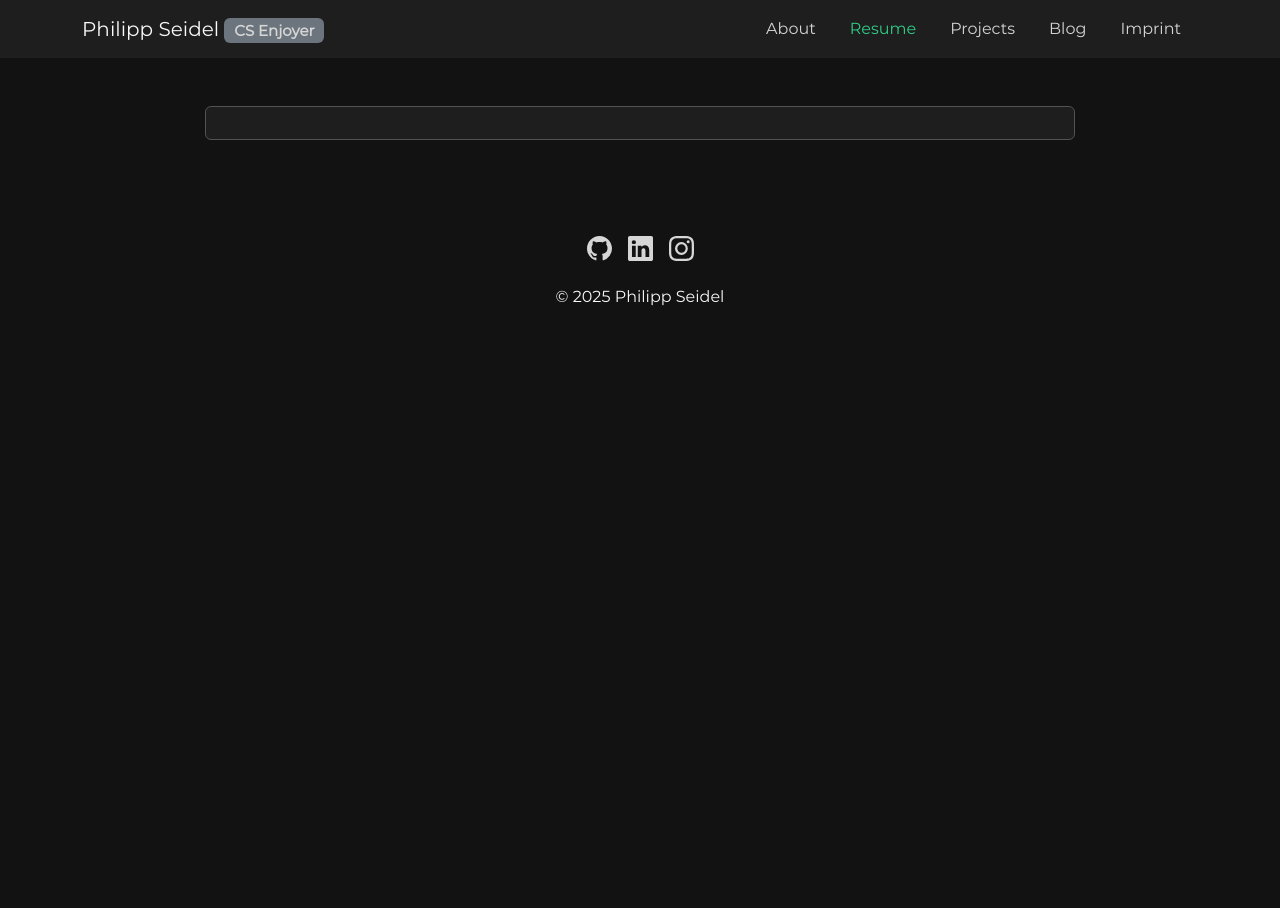
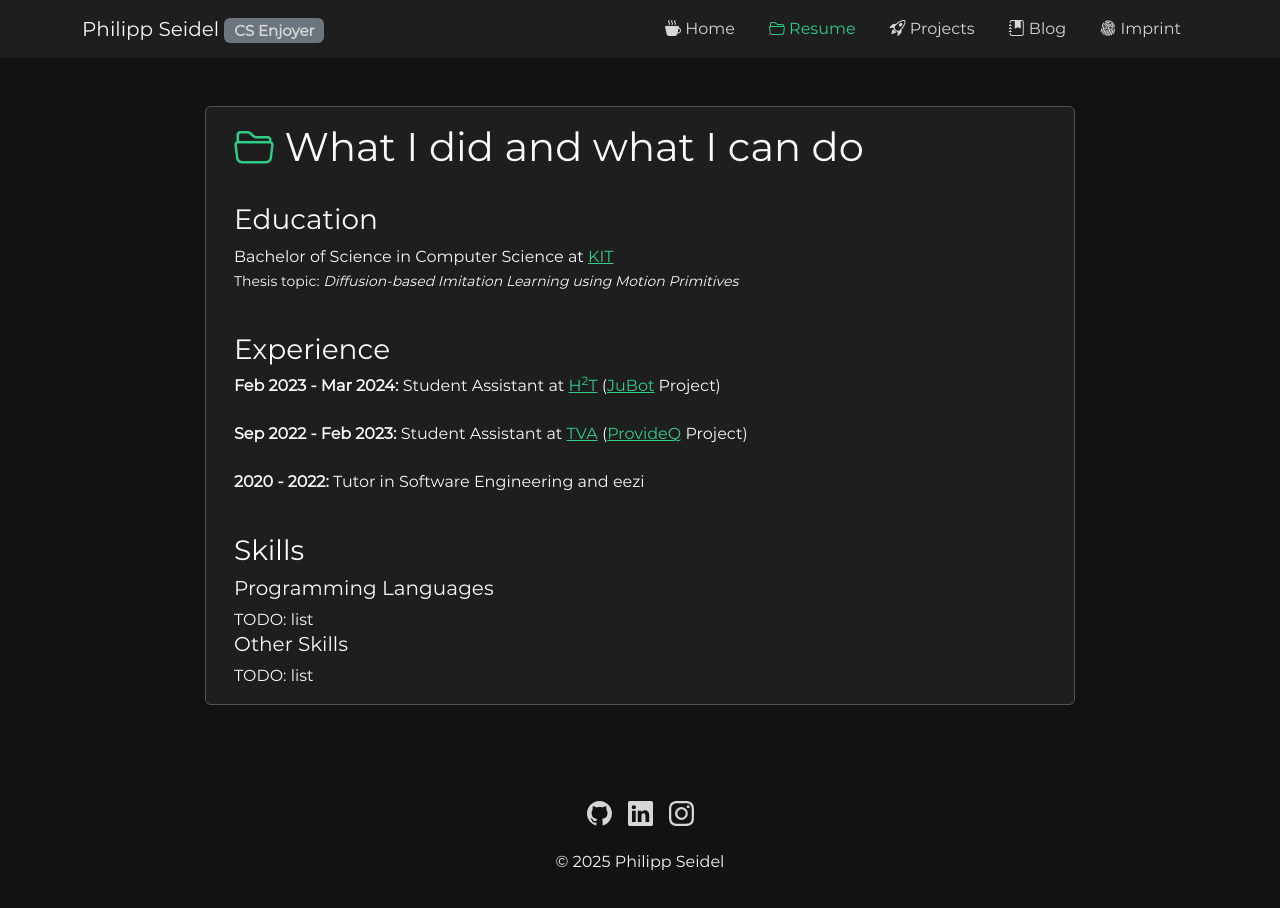
Before and after one commit to PhilippSeidel/philippseidel.github.io, a React (Create React App) app in the folder frontend/: page /resume in a window 1280 px wide. Shown: the top 908 px of the page. Before the commit the page ends 800 px from the top, so only its background shows below. Built offline with nearby package versions, Linux system fonts and the light colour scheme.

Commit message:
added first version of resume page

```diff
--- a/frontend/package.json
+++ b/frontend/package.json
@@ -4,6 +4,7 @@
   "private": true,
   "dependencies": {
     "bootstrap": "^5.3.3",
+    "bootstrap-icons": "^1.11.3",
     "react": "^19.0.0",
     "react-dom": "^19.0.0",
     "react-router-dom": "^7.1.1",
--- a/frontend/src/App.css
+++ b/frontend/src/App.css
@@ -34,3 +34,12 @@ h1, h2, h3, h4, h5, h6 {
 p {
   color: var(--text-dark);
 }
+
+.bi {
+  color: var(--highlight-dark);
+}
+
+
+.bi-github, .bi-linkedin, .bi-instagram {
+  color: var(--text-alt-dark);
+}
--- a/frontend/src/App.tsx
+++ b/frontend/src/App.tsx
@@ -4,6 +4,7 @@ import { BrowserRouter as Router, Routes, Route } from 'react-router-dom';
 import Layout from './components/Layout';
 import Home from './pages/Home';
 import Imprint from './pages/Imprint';
+import Resume from './pages/Resume';
 
 const App: React.FC = () => {
   return (
@@ -11,6 +12,7 @@ const App: React.FC = () => {
       <Layout>
         <Routes>
           <Route path="/" element={<Home />} />
+          <Route path="/resume" element={<Resume />} />
           <Route path="/imprint" element={<Imprint />} />
           {/* Add more routes here */}
         </Routes>
--- a/frontend/src/components/Footer.css
+++ b/frontend/src/components/Footer.css
@@ -1 +1,8 @@
 @import '../App.css';
+
+.p-2 {
+    a {
+        color: var(--text-alt-dark);
+        text-decoration: none;
+    }
+}
--- a/frontend/src/components/Footer.tsx
+++ b/frontend/src/components/Footer.tsx
@@ -5,21 +5,21 @@ function Footer() {
   return (
     <footer className="bg-gray-800 text-black p-4 mt-8">
       <div className="container d-flex justify-content-center align-items-center p-3">
-        <div className="p-2">
+        <div className="p-2 text-center">
           <a href='https://github.com/PhilippSeidel'>
             <svg xmlns="http://www.w3.org/2000/svg" width="25" height="25" fill="currentColor" className="bi bi-github" viewBox="0 0 16 16">
               <path d="M8 0C3.58 0 0 3.58 0 8c0 3.54 2.29 6.53 5.47 7.59.4.07.55-.17.55-.38 0-.19-.01-.82-.01-1.49-2.01.37-2.53-.49-2.69-.94-.09-.23-.48-.94-.82-1.13-.28-.15-.68-.52-.01-.53.63-.01 1.08.58 1.23.82.72 1.21 1.87.87 2.33.66.07-.52.28-.87.51-1.07-1.78-.2-3.64-.89-3.64-3.95 0-.87.31-1.59.82-2.15-.08-.2-.36-1.02.08-2.12 0 0 .67-.21 2.2.82.64-.18 1.32-.27 2-.27s1.36.09 2 .27c1.53-1.04 2.2-.82 2.2-.82.44 1.1.16 1.92.08 2.12.51.56.82 1.27.82 2.15 0 3.07-1.87 3.75-3.65 3.95.29.25.54.73.54 1.48 0 1.07-.01 1.93-.01 2.2 0 .21.15.46.55.38A8.01 8.01 0 0 0 16 8c0-4.42-3.58-8-8-8"/>
             </svg>
           </a>
         </div>
-        <div className="p-2">
+        <div className="p-2 text-center">
           <a href='https://www.linkedin.com/in/philipp-seidel-7ab3b5219/'>
             <svg xmlns="http://www.w3.org/2000/svg" width="25" height="25" fill="currentColor" className="bi bi-linkedin" viewBox="0 0 16 16">
               <path d="M0 1.146C0 .513.526 0 1.175 0h13.65C15.474 0 16 .513 16 1.146v13.708c0 .633-.526 1.146-1.175 1.146H1.175C.526 16 0 15.487 0 14.854zm4.943 12.248V6.169H2.542v7.225zm-1.2-8.212c.837 0 1.358-.554 1.358-1.248-.015-.709-.52-1.248-1.342-1.248S2.4 3.226 2.4 3.934c0 .694.521 1.248 1.327 1.248zm4.908 8.212V9.359c0-.216.016-.432.08-.586.173-.431.568-.878 1.232-.878.869 0 1.216.662 1.216 1.634v3.865h2.401V9.25c0-2.22-1.184-3.252-2.764-3.252-1.274 0-1.845.7-2.165 1.193v.025h-.016l.016-.025V6.169h-2.4c.03.678 0 7.225 0 7.225z"/>
             </svg>
           </a>
         </div>
-        <div className="p-2">
+        <div className="p-2 text-center">
           <a href='https://www.instagram.com/phantastischer_photo_philipp/'>
             <svg xmlns="http://www.w3.org/2000/svg" width="25" height="25" fill="currentColor" className="bi bi-instagram" viewBox="0 0 16 16">
               <path d="M8 0C5.829 0 5.556.01 4.703.048 3.85.088 3.269.222 2.76.42a3.9 3.9 0 0 0-1.417.923A3.9 3.9 0 0 0 .42 2.76C.222 3.268.087 3.85.048 4.7.01 5.555 0 5.827 0 8.001c0 2.172.01 2.444.048 3.297.04.852.174 1.433.372 1.942.205.526.478.972.923 1.417.444.445.89.719 1.416.923.51.198 1.09.333 1.942.372C5.555 15.99 5.827 16 8 16s2.444-.01 3.298-.048c.851-.04 1.434-.174 1.943-.372a3.9 3.9 0 0 0 1.416-.923c.445-.445.718-.891.923-1.417.197-.509.332-1.09.372-1.942C15.99 10.445 16 10.173 16 8s-.01-2.445-.048-3.299c-.04-.851-.175-1.433-.372-1.941a3.9 3.9 0 0 0-.923-1.417A3.9 3.9 0 0 0 13.24.42c-.51-.198-1.092-.333-1.943-.372C10.443.01 10.172 0 7.998 0zm-.717 1.442h.718c2.136 0 2.389.007 3.232.046.78.035 1.204.166 1.486.275.373.145.64.319.92.599s.453.546.598.92c.11.281.24.705.275 1.485.039.843.047 1.096.047 3.231s-.008 2.389-.047 3.232c-.035.78-.166 1.203-.275 1.485a2.5 2.5 0 0 1-.599.919c-.28.28-.546.453-.92.598-.28.11-.704.24-1.485.276-.843.038-1.096.047-3.232.047s-2.39-.009-3.233-.047c-.78-.036-1.203-.166-1.485-.276a2.5 2.5 0 0 1-.92-.598 2.5 2.5 0 0 1-.6-.92c-.109-.281-.24-.705-.275-1.485-.038-.843-.046-1.096-.046-3.233s.008-2.388.046-3.231c.036-.78.166-1.204.276-1.486.145-.373.319-.64.599-.92s.546-.453.92-.598c.282-.11.705-.24 1.485-.276.738-.034 1.024-.044 2.515-.045zm4.988 1.328a.96.96 0 1 0 0 1.92.96.96 0 0 0 0-1.92m-4.27 1.122a4.109 4.109 0 1 0 0 8.217 4.109 4.109 0 0 0 0-8.217m0 1.441a2.667 2.667 0 1 1 0 5.334 2.667 2.667 0 0 1 0-5.334"/>
--- a/frontend/src/components/Header.css
+++ b/frontend/src/components/Header.css
@@ -14,10 +14,16 @@
  }
 
  .custom-navbar .nav-link {
+   .bi {
+      color: var(--text-alt-dark);
+   }
     color: var(--text-alt-dark);
  }
 
  .custom-navbar .nav-link.active{
+   .bi {
+      color: var(--highlight-dark);
+   }
     color: var(--highlight-dark);
  }
 
@@ -35,8 +41,3 @@
 .badge {
    color: var(--text-alt-dark) !important;
 }
-
-
-.bi {
-   color: var(--text-alt-dark);
- }
--- a/frontend/src/components/Header.tsx
+++ b/frontend/src/components/Header.tsx
@@ -13,35 +13,35 @@ function Header() {
                         <NavLink
                         to="/"
                         className={({ isActive }) => isActive ? "nav-link active" : "nav-link"}>
-                            About
+                            <i className="bi bi-cup-hot-fill"></i> Home
                         </NavLink>
                     </li>
                     <li className="nav-item">
                         <NavLink
                         to="/resume"
                         className={({ isActive }) => isActive ? "nav-link active" : "nav-link"}>
-                            Resume
+                            <i className="bi bi-folder2-open"></i> Resume
                         </NavLink>
                     </li>
                     <li className="nav-item">
                         <NavLink
                         to="/projects"
                         className={({ isActive }) => isActive ? "nav-link active" : "nav-link"}>
-                            Projects
+                            <i className="bi bi-rocket-takeoff"></i> Projects
                         </NavLink>
                     </li>
                     <li className="nav-item">
                         <NavLink
                         to="/blog"
                         className={({ isActive }) => isActive ? "nav-link active" : "nav-link"}>
-                            Blog
+                            <i className="bi bi-journal-bookmark-fill"></i> Blog
                         </NavLink>
                     </li>
                     <li className="nav-item">
                         <NavLink
                         to="/imprint"
                         className={({ isActive }) => isActive ? "nav-link active" : "nav-link"}>
-                            Imprint
+                            <i className="bi bi-fingerprint"></i> Imprint
                         </NavLink>
                     </li>
                     </ul>
--- a/frontend/src/index.tsx
+++ b/frontend/src/index.tsx
@@ -3,6 +3,8 @@ import React from 'react';
 import ReactDOM from 'react-dom/client';
 import './index.css';
 import App from './App';
+import 'bootstrap-icons/font/bootstrap-icons.css';
+
 
 // Get the root element from index.html
 const rootElement = document.getElementById('root');
--- a/frontend/src/pages/Home.tsx
+++ b/frontend/src/pages/Home.tsx
@@ -3,7 +3,7 @@ import React from 'react';
 const Home: React.FC = () => {
   return (
     <section>
-      <h2 className="display-4" title="general kenobi">Hello There!</h2>
+      <h1 title="general kenobi"><i className="bi bi-cup-hot-fill"></i> Hello There!</h1>
       <p className="lead">
         I'm Philipp Seidel, computer science enthusiast, former student and research assistant at KIT. My hobbies include programming, reading, skiing, traveling and camping, visiting the local sauna as well as politics and history. I have worked as a tutor before, helping others pass the software engineering course at KIT as well as a student assistant at the H²T institute at KIT. I'm currently taking a gap year and traveling. If you want to have a look at some of my past projects you came to the right place.
         <br/><br/>I'm excited to meet new people and ideas. If you are a nice person and would like to contact me, feel free to do so!
--- a/frontend/src/pages/Imprint.tsx
+++ b/frontend/src/pages/Imprint.tsx
@@ -3,7 +3,7 @@ import React from 'react';
 const Imprint: React.FC = () => {
   return (
     <section>
-      <h2 className="display-4">Imprint</h2>
+      <h1><i className="bi bi-fingerprint"></i> Imprint</h1>
         <p className="lead">Philipp Seidel<br/>
             Yorckstraße 11<br/>
             79110 Freiburg<br/>
--- /dev/null
+++ b/frontend/src/pages/Resume.css
@@ -0,0 +1,57 @@
+.timeline { margin-bottom: 30px; }
+
+.timeline .title-wrapper {
+  display: flex;
+  align-items: center;
+  gap: 15px;
+  margin-bottom: 25px;
+}
+
+.timeline-list {
+  font-size: var(--fs-6);
+  margin-left: 45px;
+}
+
+.timeline-item { position: relative; }
+
+.timeline-item:not(:last-child) { margin-bottom: 20px; }
+
+.timeline-item-title {
+  font-size: var(--fs-6);
+  line-height: 1.3;
+  margin-bottom: 7px;
+}
+
+.timeline-list span {
+  color: var(--nice-green);
+  font-weight: var(--fw-400);
+  line-height: 1.6;
+}
+
+.timeline-item:not(:last-child)::before {
+  content: "";
+  position: absolute;
+  top: -25px;
+  left: -30px;
+  width: 1px;
+  height: calc(100% + 50px);
+  background: var(--jet);
+}
+
+.timeline-item::after {
+  content: "";
+  position: absolute;
+  top: 5px;
+  left: -33px;
+  height: 6px;
+  width: 6px;
+  background: var(--text-gradient-green);
+  border-radius: 50%;
+  box-shadow: 0 0 0 4px var(--jet);
+}
+
+.timeline-text {
+  color: var(--light-gray);
+  font-weight: var(--fw-300);
+  line-height: 1.6;
+}
--- /dev/null
+++ b/frontend/src/pages/Resume.tsx
@@ -0,0 +1,34 @@
+import React from 'react';
+import './Resume.css';
+
+
+const Resume: React.FC = () => {
+  return (
+    <section>
+      <h1><i className="bi bi-folder2-open"></i> What I did and what I can do</h1>
+      <br/>
+      <h3>Education</h3>
+      <p>
+        Bachelor of Science in Computer Science at <a href='https://kit.edu'>KIT</a><br/>
+        <small>Thesis topic: <i>Diffusion-based Imitation Learning using Motion Primitives</i></small>
+      </p>
+      <br/>
+      <h3>Experience</h3>
+      <p>
+        <b>Feb 2023 - Mar 2024:</b> Student Assistant at <a href='https://h2t.iar.kit.edu/'>H<sup>2</sup>T</a> (<a href='https://h2t.iar.kit.edu/english/21_2658.php'>JuBot</a> Project)<br/>
+        <br/>
+        <b>Sep 2022 - Feb 2023:</b> Student Assistant at <a href='https://tva.kastel.kit.edu/'>TVA</a> (<a href='https://www.provideq.org/'>ProvideQ</a> Project)<br/>
+        <br/>
+        <b>2020 - 2022:</b> Tutor in Software Engineering and eezi
+      </p>
+      <br/>
+      <h3>Skills</h3>
+      <h5>Programming Languages</h5>
+      TODO: list
+      <h5>Other Skills</h5>
+      TODO: list
+    </section>
+  );
+};
+
+export default Resume;
```
Also changed, not shown: 1 other file (tests, documents, lock files or other folders).
